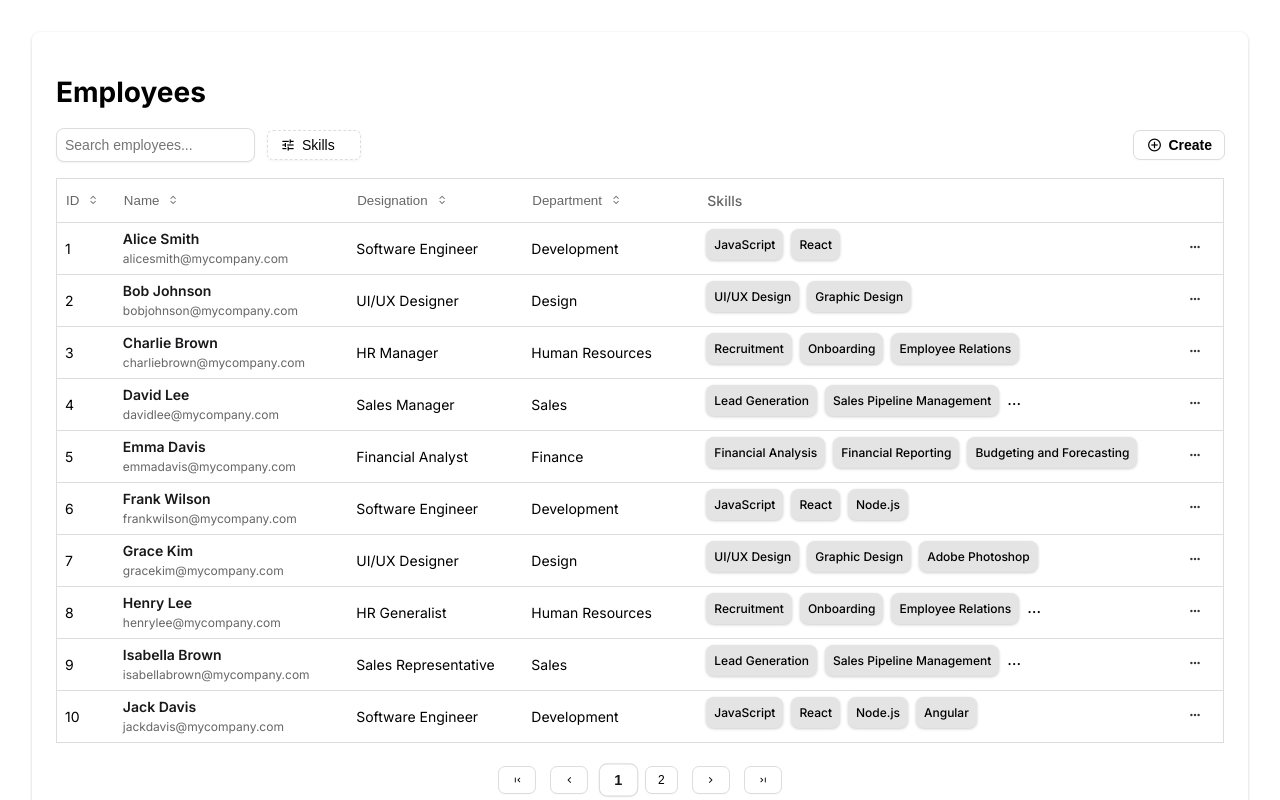
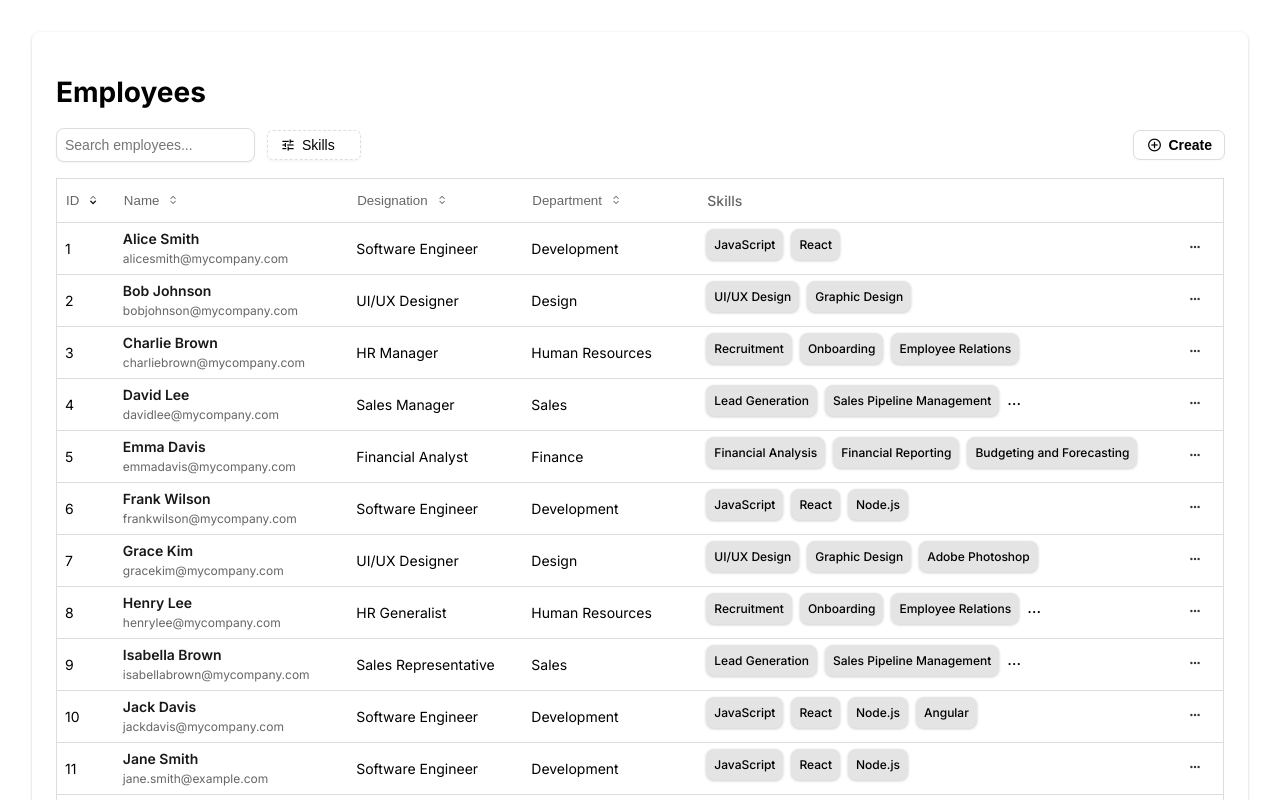
Before and after one commit to amaljoeqb/hr_app_react, a React (Create React App) app: page / in a window 1280 px wide. Shown: the top 800 px of the page. Built offline with nearby package versions, Linux system fonts and the light colour scheme.

Commit message:
extract logic from table

```diff
--- a/src/components/listing/EmployeeTable.tsx
+++ b/src/components/listing/EmployeeTable.tsx
@@ -6,21 +6,39 @@ import EmployeeRow from "./EmployeeRow";
 export default function EmployeeTable({
   employees,
   searchTerm,
-  skillsFilter,
-  pageNumber,
+  sort,
+  onChangeSort,
 }: {
   employees: Employee[];
   searchTerm: string;
-  skillsFilter: number[];
-  pageNumber: number;
+  sort: {
+    key: string;
+    order: "asc" | "desc";
+  };
+  onChangeSort: (sort: { key: string; order: "asc" | "desc" }) => void;
 }) {
-  const [filteredEmployees, setFilteredEmployees] = useState<Employee[]>([]);
+  function getTitleClassName(key: string) {
+    if (sort.key === key) {
+      return `column-title ${sort.order}`;
+    }
+    return "column-title";
+  }
 
-  useEffect(() => {
-    let filtered = searchEmployees(employees, searchTerm);
-    filtered = filtered.slice(pageNumber * 10 - 10, pageNumber * 10);
-    setFilteredEmployees(filtered);
-  }, [searchTerm, skillsFilter, employees, pageNumber]);
+  function onClickTitle(key: string) {
+    return () => {
+      if (sort.key === key) {
+        onChangeSort({
+          key,
+          order: sort.order === "asc" ? "desc" : "asc",
+        });
+      } else {
+        onChangeSort({
+          key,
+          order: "asc",
+        });
+      }
+    };
+  }
 
   return (
     <table className="emp-table">
@@ -41,8 +59,8 @@ export default function EmployeeTable({
           </th>
           <th>
             <div className="header-container">
-              <h3 className="column-title" data-key="employeeId">
-                <button>ID</button>
+              <h3 className={getTitleClassName("employeeId")} data-key="employeeId">
+                <button onClick={onClickTitle("employeeId")}>ID</button>
                 <span className="sort-icon">
                   <span className="material-symbols-outlined up">
                     keyboard_arrow_up
@@ -57,7 +75,7 @@ export default function EmployeeTable({
 
           <th>
             <div className="header-container">
-              <h3 className="column-title" data-key="name">
+              <h3 className={getTitleClassName("name")} data-key="name">
                 <button>Name</button>
                 <span className="sort-icon">
                   <span className="material-symbols-outlined up">
@@ -73,7 +91,7 @@ export default function EmployeeTable({
 
           <th>
             <div className="header-container">
-              <h3 className="column-title" data-key="designation">
+              <h3 className={getTitleClassName("designation")} data-key="designation">
                 <button>Designation</button>
                 <span className="sort-icon">
                   <span className="material-symbols-outlined up">
@@ -89,7 +107,7 @@ export default function EmployeeTable({
 
           <th>
             <div className="header-container">
-              <h3 className="column-title" data-key="department">
+              <h3 className={getTitleClassName("department")} data-key="department">
                 <button>Department</button>
                 <span className="sort-icon">
                   <span className="material-symbols-outlined up">
@@ -114,7 +132,7 @@ export default function EmployeeTable({
         </tr>
       </thead>
       <tbody>
-        {filteredEmployees.map((employee) => (
+        {employees.map((employee) => (
           <EmployeeRow
             key={employee.employeeId}
             employee={employee}
--- a/src/views/EmployeeListing.tsx
+++ b/src/views/EmployeeListing.tsx
@@ -3,7 +3,7 @@ import EmployeeTable from "../components/listing/EmployeeTable";
 import { HoverButton } from "../components/common/HoverButton.style";
 import SkillsFilter from "../components/listing/SkillsFilter";
 import { Employee } from "../models/employee";
-import { getData } from "../services/helpers";
+import { getData, searchEmployees } from "../services/helpers";
 import { Skill } from "../models/skill";
 import PaginationControl from "../components/listing/PaginationControl";
 import SearchInput from "../components/listing/SearchInput";
@@ -15,6 +15,11 @@ export function EmployeeListing() {
   const [employees, setEmployees] = useState<Employee[]>([]);
   const [skills, setSkills] = useState<Skill[]>([]);
   const [loading, setLoading] = useState(true);
+  const [filteredEmployees, setFilteredEmployees] = useState<Employee[]>([]);
+  const [sort, setSort] = useState<{ key: string; order: "asc" | "desc" }>({
+    key: "employeeId",
+    order: "asc",
+  });
 
   const loadData = async () => {
     const data = await getData("data.json");
@@ -22,6 +27,12 @@ export function EmployeeListing() {
     setSkills(data.skills);
     setLoading(false);
   };
+
+  useEffect(() => {
+    let filtered = searchEmployees(employees, searchTerm);
+    filtered = filtered.slice(page * 10 - 10, page * 10);
+    setFilteredEmployees(filtered);
+  }, [searchTerm, selectedSkills, employees, page]);
 
   useEffect(() => {
     loadData();
@@ -59,10 +70,12 @@ export function EmployeeListing() {
       </div>
       <div className="table-container">
         <EmployeeTable
-          pageNumber={page}
           employees={employees}
           searchTerm={searchTerm}
-          skillsFilter={selectedSkills}
+          sort={sort}
+          onChangeSort={(sort) => {
+            setSort(sort);
+          }}
         />
       </div>
       <PaginationControl
```
